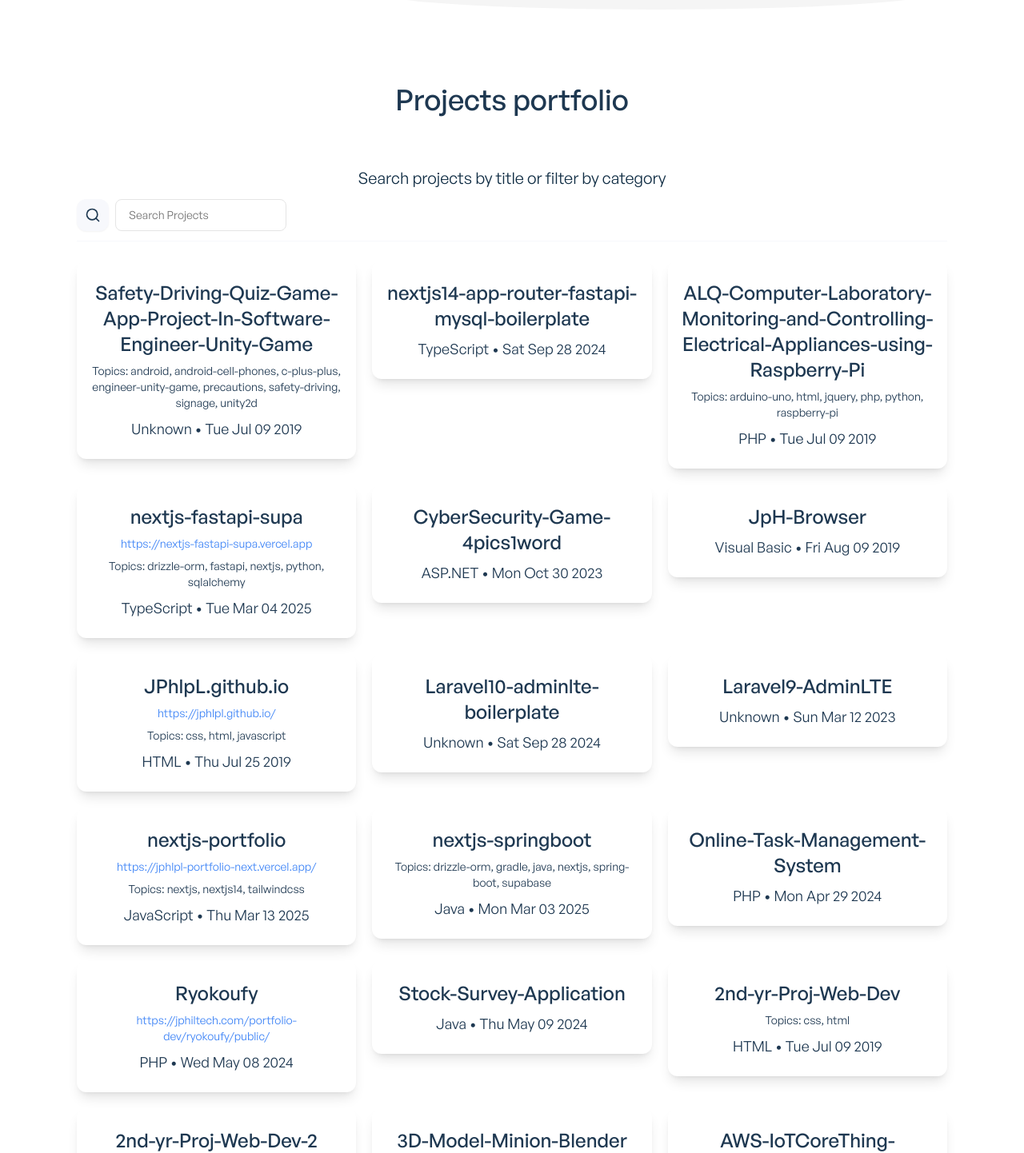
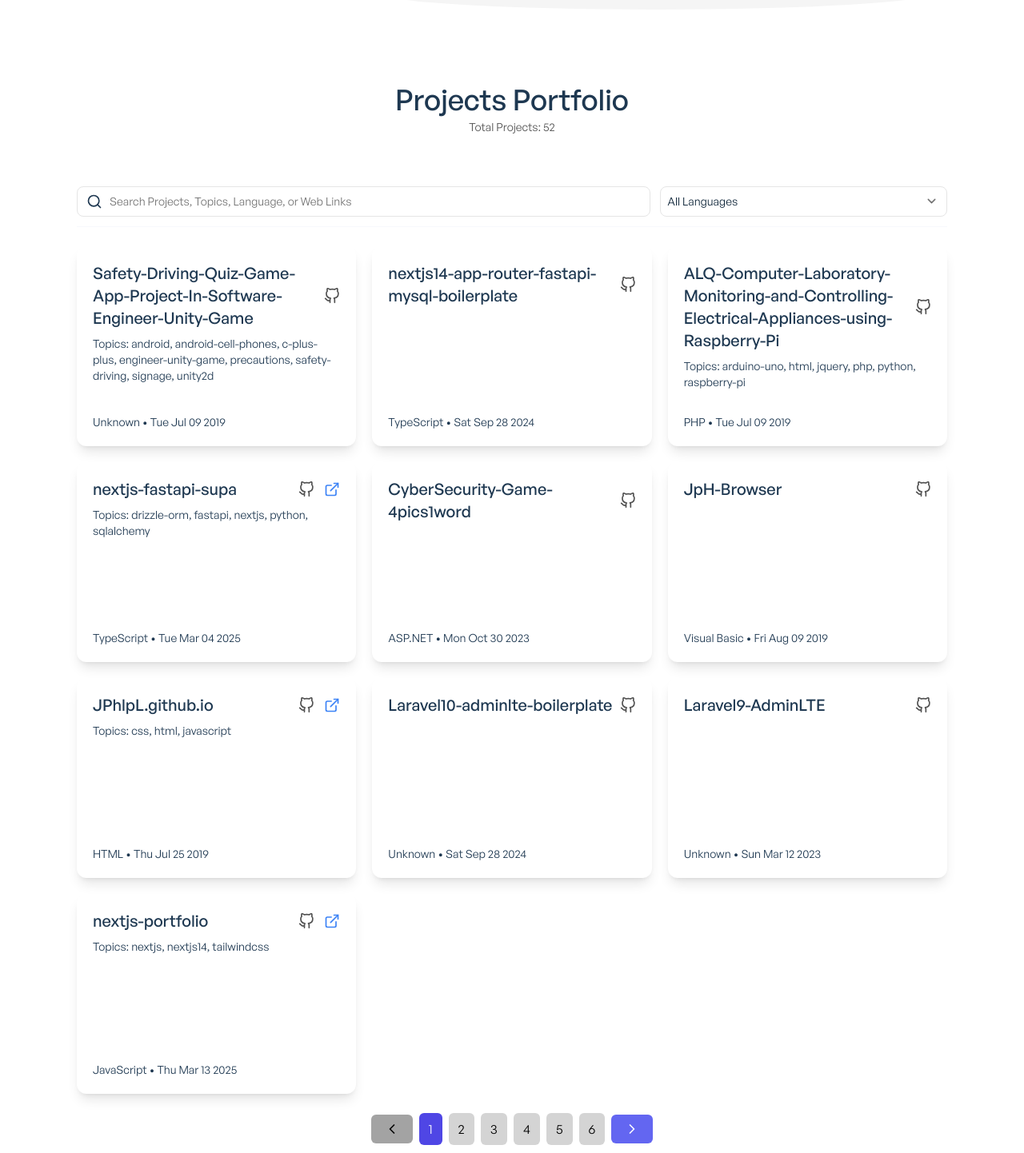
Before and after one commit to JPhlpL/nextjs-portfolio, a Next.js app: page / in a window 1280 px wide. Shown: the part 753-2195 px from the top of the page at 80% size. Built offline with nearby package versions, Linux system fonts and the light colour scheme.

Commit message:
UI Improvements like mini buttons and links, need to modify the link for [id]

```diff
--- a/components/projects/ProjectSingle.jsx
+++ b/components/projects/ProjectSingle.jsx
@@ -1,44 +1,67 @@
 import { motion } from 'framer-motion';
 import Link from 'next/link';
+import { FiGithub, FiExternalLink } from 'react-icons/fi';
+import { Tooltip } from 'react-tooltip';
 
-const ProjectSingle = ({ project, description, language, date_created, website, topics, repository_link }) => {
+const ProjectSingle = ({ id, project, description, language, date_created, website, topics, repository_link }) => {
     return (
         <motion.div
             initial={{ opacity: 0 }}
             animate={{ opacity: 1, delay: 1 }}
-            transition={{
-                ease: 'easeInOut',
-                duration: 0.7,
-                delay: 0.15,
-            }}
+            transition={{ ease: 'easeInOut', duration: 0.7, delay: 0.15 }}
+            className="flex flex-col h-full"
         >
-            <Link href={repository_link} target="_blank" rel="noopener noreferrer">
-                <div className="rounded-xl shadow-lg hover:shadow-xl cursor-pointer mb-10 sm:mb-0 bg-secondary-light dark:bg-ternary-dark">
-                    <div className="text-center px-4 py-6">
-                        {/* Title */}
-                        <p className="font-general-medium text-xl md:text-2xl text-ternary-dark dark:text-ternary-light mb-2">
+            {/* Main Box - Clickable to Project Details */}
+            <Link href={`/projects/${id}`} passHref>
+            {/* TODO: NEED TO CHANGE THIS INTO A INTERCHANGEBLE VALUE LIKE /projects/${id} AND NEED TO INTERCHANGEABLE THE PAGES/PROJECTS/[id].jsx */}
+                <div className="rounded-xl shadow-lg hover:shadow-xl cursor-pointer bg-secondary-light dark:bg-ternary-dark flex flex-col h-full min-h-[250px] p-5">
+                    <div className="flex justify-between items-center">
+                        {/* Project Title */}
+                        <p className="font-general-medium text-lg md:text-xl text-ternary-dark dark:text-ternary-light">
                             {project}
                         </p>
 
-                        {/* Website (if available) */}
+                        {/* Icons Row */}
+                        <div className="flex items-center gap-3">
+                            {/* GitHub Icon */}
+                            {repository_link && (
+                                <a
+                                    href={repository_link}
+                                    target="_blank"
+                                    rel="noopener noreferrer"
+                                    data-tooltip-id={`tooltip-github-${id}`}
+                                >
+                                    <FiGithub className="text-gray-600 dark:text-gray-300 hover:text-black dark:hover:text-white w-5 h-5" />
+                                    <Tooltip id={`tooltip-github-${id}`} place="top" content="View on GitHub" />
+                                </a>
+                            )}
+
+                            {/* Website Icon */}
                             {website && (
-                            <p className="text-sm text-blue-500 dark:text-blue-400 mb-2">
-                                <a href={website} target="_blank" rel="noopener noreferrer">{website}</a>
-                            </p>
+                                <a
+                                    href={website}
+                                    target="_blank"
+                                    rel="noopener noreferrer"
+                                    data-tooltip-id={`tooltip-website-${id}`}
+                                >
+                                    <FiExternalLink className="text-blue-500 dark:text-blue-400 hover:text-blue-700 dark:hover:text-blue-300 w-5 h-5" />
+                                    <Tooltip id={`tooltip-website-${id}`} place="top" content="Visit Website" />
+                                </a>
                             )}
+                        </div>
+                    </div>
 
                     {/* Topics */}
                     {topics.length > 0 && (
-                            <p className="text-sm text-ternary-dark dark:text-ternary-light mb-2">
+                        <p className="text-sm text-ternary-dark dark:text-ternary-light mt-2">
                             Topics: {topics.join(', ')}
                         </p>
                     )}
 
                     {/* Language & Date Created */}
-                        <span className="text-lg text-ternary-dark dark:text-ternary-light">
+                    <span className="text-sm text-ternary-dark dark:text-ternary-light mt-auto">
                         {language || 'Unknown'} • {new Date(date_created).toDateString()}
                     </span>
-                    </div>
                 </div>
             </Link>
         </motion.div>
--- a/components/projects/ProjectsGrid.jsx
+++ b/components/projects/ProjectsGrid.jsx
@@ -1,60 +1,144 @@
-import { useEffect, useState } from 'react';
-import { FiSearch } from 'react-icons/fi';
-import ProjectSingle from './ProjectSingle';
+import { useEffect, useState } from "react";
+import { FiSearch, FiChevronLeft, FiChevronRight } from "react-icons/fi";
+import ProjectSingle from "./ProjectSingle";
+
+const ITEMS_PER_PAGE = 10;
 
 function ProjectsGrid() {
   const [projects, setProjects] = useState([]);
-    const [searchProject, setSearchProject] = useState('');
-    const [selectProject, setSelectProject] = useState('');
+  const [searchProject, setSearchProject] = useState("");
+  const [selectedLanguage, setSelectedLanguage] = useState("");
+  const [currentPage, setCurrentPage] = useState(1);
 
-    // Fetch data from API on component mount
+  // Fetch data from API
   useEffect(() => {
     async function fetchData() {
-            const response = await fetch('/api/github');
+      const response = await fetch("/api/github");
       const data = await response.json();
       setProjects(data);
     }
     fetchData();
   }, []);
 
-    // Filter by search input
-    const filteredProjects = projects.filter(project =>
-        project.project.toLowerCase().includes(searchProject.toLowerCase())
+  // Extract unique languages including "Unknown"
+  const languages = [
+    "Unknown",
+    ...new Set(projects.map((p) => p.language || "Unknown")),
+  ];
+
+  // Filter projects based on search query & selected language
+  const filteredProjects = projects.filter((project) => {
+    const searchLower = searchProject.toLowerCase();
+    const matchesSearch =
+      project.project.toLowerCase().includes(searchLower) ||
+      (project.language && project.language.toLowerCase().includes(searchLower)) ||
+      (project.topics && project.topics.join(", ").toLowerCase().includes(searchLower)) ||
+      (project.website && project.website.toLowerCase().includes(searchLower)) ||
+      (project.repository_link && project.repository_link.toLowerCase().includes(searchLower));
+
+    const matchesLanguage = selectedLanguage === "Unknown"
+      ? !project.language
+      : selectedLanguage === "" || project.language === selectedLanguage;
+
+    return matchesSearch && matchesLanguage;
+  });
+
+  // Pagination logic
+  const totalPages = Math.ceil(filteredProjects.length / ITEMS_PER_PAGE);
+  const startIndex = (currentPage - 1) * ITEMS_PER_PAGE;
+  const paginatedProjects = filteredProjects.slice(
+    startIndex,
+    startIndex + ITEMS_PER_PAGE
   );
+
+  // Handle pagination navigation
+  const goToNextPage = () => setCurrentPage((prev) => (prev < totalPages ? prev + 1 : prev));
+  const goToPreviousPage = () => setCurrentPage((prev) => (prev > 1 ? prev - 1 : prev));
+  const goToPage = (pageNumber) => setCurrentPage(pageNumber);
 
   return (
     <section className="py-5 sm:py-10 mt-5 sm:mt-10">
       <div className="text-center">
         <p className="font-general-medium text-2xl sm:text-4xl mb-1 text-ternary-dark dark:text-ternary-light">
-                    Projects portfolio
+          Projects Portfolio
+        </p>
+        <p className="text-sm text-gray-600 dark:text-gray-400">
+          Total Projects: {filteredProjects.length}
         </p>
       </div>
 
-            <div className="mt-10 sm:mt-16">
-                <h3 className="text-center text-secondary-dark dark:text-ternary-light text-md sm:text-xl mb-3">
-                    Search projects by title or filter by category
-                </h3>
-                <div className="flex justify-between border-b border-primary-light dark:border-secondary-dark pb-3 gap-3">
-                    <div className="flex justify-between gap-2">
-                        <span className="hidden sm:block bg-primary-light dark:bg-ternary-dark p-2.5 shadow-sm rounded-xl cursor-pointer">
-                            <FiSearch className="text-ternary-dark dark:text-ternary-light w-5 h-5" />
-                        </span>
+      {/* Search & Filter Row */}
+      <div className="mt-10 sm:mt-16 flex flex-col sm:flex-row justify-between items-center border-b border-primary-light dark:border-secondary-dark pb-3 gap-3">
+        {/* Search Input */}
+        <div className="relative w-full sm:w-2/3">
+          <FiSearch className="absolute left-3 top-1/2 transform -translate-y-1/2 text-ternary-dark dark:text-ternary-light w-5 h-5" />
           <input
             onChange={(e) => setSearchProject(e.target.value)}
-                            className="pl-3 pr-1 sm:px-4 py-2 border border-gray-200 dark:border-secondary-dark rounded-lg text-sm sm:text-md bg-secondary-light dark:bg-ternary-dark text-primary-dark dark:text-ternary-light"
+            className="pl-10 pr-4 py-2 w-full border border-gray-200 dark:border-secondary-dark rounded-lg text-sm sm:text-md bg-secondary-light dark:bg-ternary-dark text-primary-dark dark:text-ternary-light focus:ring-2 focus:ring-primary-light dark:focus:ring-secondary-dark"
             type="search"
-                            placeholder="Search Projects"
-                            aria-label="Name"
+            placeholder="Search Projects, Topics, Language, or Web Links"
           />
         </div>
-                </div>
+
+        {/* Language Filter */}
+        <select
+          onChange={(e) => setSelectedLanguage(e.target.value)}
+          className="p-2 w-full sm:w-1/3 border border-gray-200 dark:border-secondary-dark rounded-lg text-sm sm:text-md bg-secondary-light dark:bg-ternary-dark text-primary-dark dark:text-ternary-light focus:ring-2 focus:ring-primary-light dark:focus:ring-secondary-dark"
+        >
+          <option value="">All Languages</option>
+          {languages.map((lang, index) => (
+            <option key={index} value={lang}>
+              {lang}
+            </option>
+          ))}
+        </select>
       </div>
 
       {/* Projects Grid */}
       <div className="grid grid-cols-1 sm:grid-cols-2 lg:grid-cols-3 mt-6 sm:gap-5">
-                {filteredProjects.map((project, index) => (
+        {paginatedProjects.map((project, index) => (
           <ProjectSingle key={index} {...project} />
         ))}
+      </div>
+
+      {/* Pagination Controls */}
+      <div className="flex justify-center items-center mt-6">
+        {/* Previous Button */}
+        <button
+          onClick={goToPreviousPage}
+          disabled={currentPage === 1}
+          className={`px-4 py-2 mx-1 rounded-md flex items-center ${
+            currentPage === 1 ? "bg-gray-400 cursor-not-allowed" : "bg-indigo-500 hover:bg-indigo-600 text-white"
+          }`}
+        >
+          <FiChevronLeft className="w-5 h-5" />
+        </button>
+
+        {/* Page Numbers */}
+        {[...Array(totalPages)].map((_, index) => (
+          <button
+            key={index}
+            onClick={() => goToPage(index + 1)}
+            className={`px-3 py-2 mx-1 rounded-md ${
+              currentPage === index + 1
+                ? "bg-indigo-600 text-white"
+                : "bg-gray-300 hover:bg-gray-400"
+            }`}
+          >
+            {index + 1}
+          </button>
+        ))}
+
+        {/* Next Button */}
+        <button
+          onClick={goToNextPage}
+          disabled={currentPage === totalPages}
+          className={`px-4 py-2 mx-1 rounded-md flex items-center ${
+            currentPage === totalPages ? "bg-gray-400 cursor-not-allowed" : "bg-indigo-500 hover:bg-indigo-600 text-white"
+          }`}
+        >
+          <FiChevronRight className="w-5 h-5" />
+        </button>
       </div>
     </section>
   );
--- a/package.json
+++ b/package.json
@@ -15,6 +15,8 @@
     "react-countup": "^6.1.1",
     "react-dom": "^18.2.0",
     "react-icons": "^4.3.1",
+    "react-intersection-observer": "^9.16.0",
+    "react-tooltip": "^5.28.0",
     "uuid": "^8.3.2"
   },
   "devDependencies": {
```
Also changed, not shown: 1 other file (tests, documents, lock files or other folders). Lines whose indentation alone changed are shown as unchanged.
